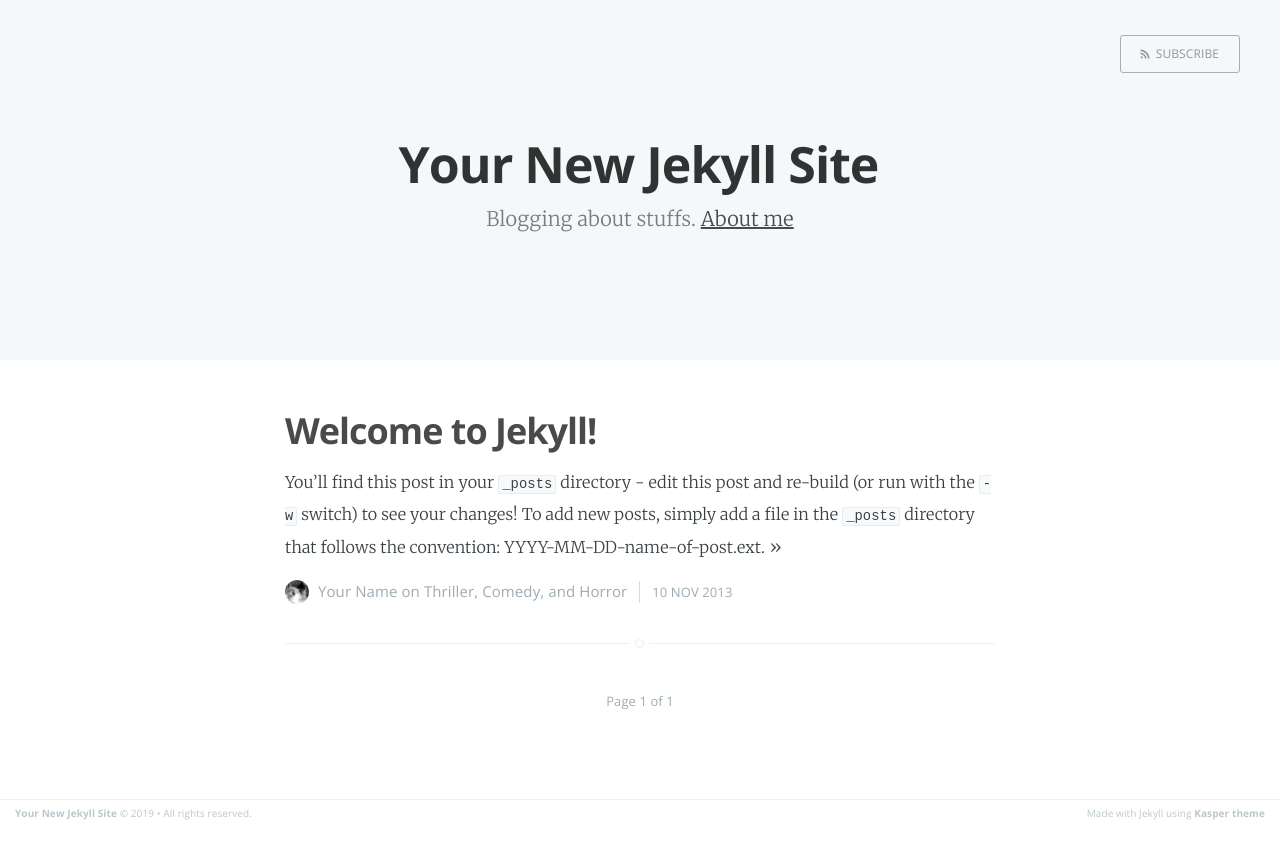
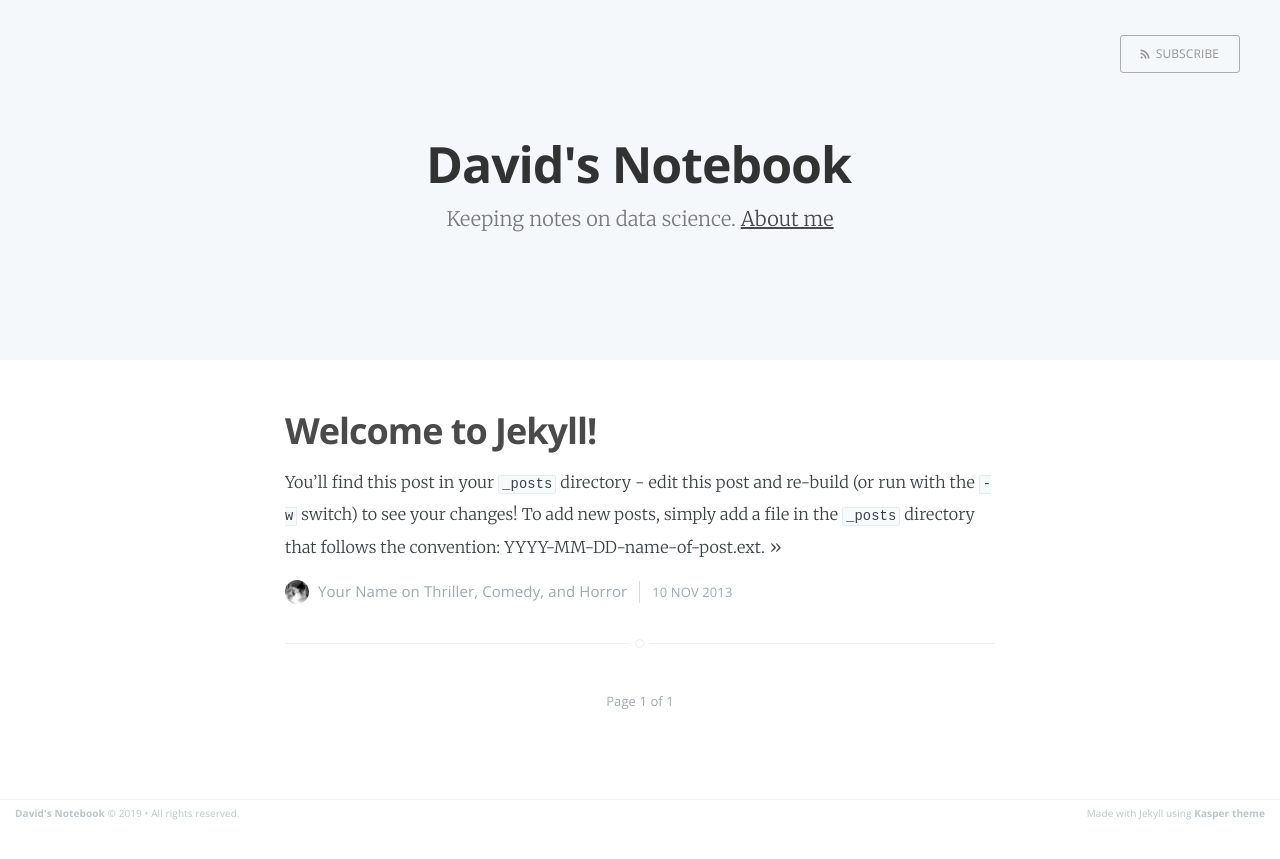
Before and after one commit to davidcairuz/davidcairuz.github.io, a Jekyll site: the page built from index.html, in a window 1280 px wide. Shown: the top 859 px of the page. Built offline with Jekyll 4.4.1, drawn with Linux system fonts in a browser that asks for light colours; the list of posts is cut into pages by our own code.

Commit message:
new theme test

```diff
--- a/_config.yml
+++ b/_config.yml
@@ -1,6 +1,6 @@
-name: Your New Jekyll Site
-description: Blogging about stuffs
-meta_description: "Your New Jekyll Site, Blogging about stuffs"
+name: David's Notebook
+description: Keeping notes on data science
+meta_description: "David's Notebook, Keeping notes on data science."
 
 markdown: kramdown
 highlighter: pygments
```
